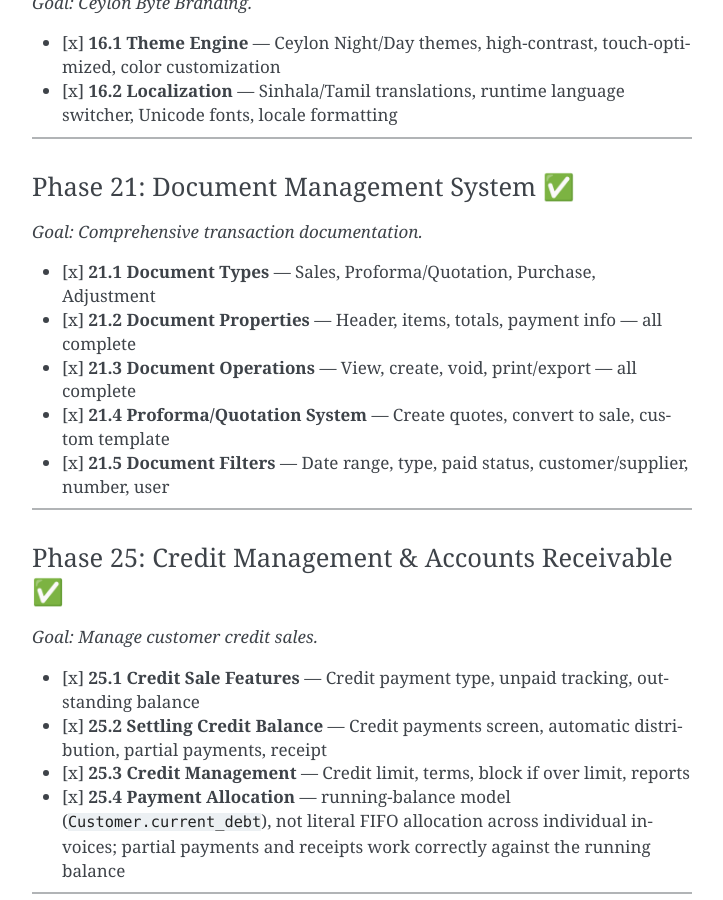
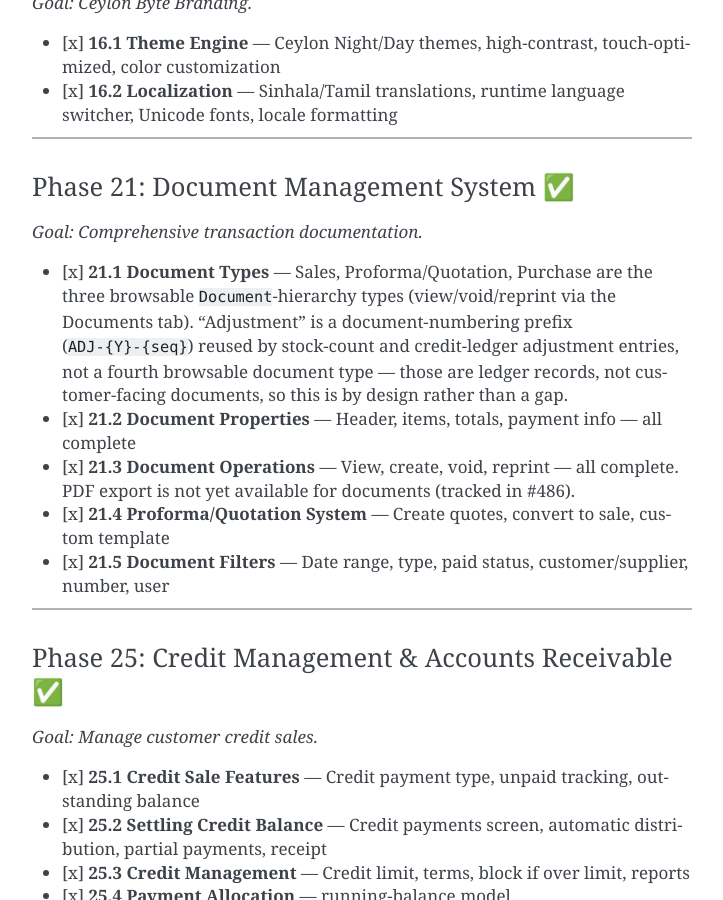
Before and after one commit to HMAHD/CB-POS, a Sphinx documentation site: the page built from docs/Roadmap.md, in a window 1280 px wide and 900 px high, scrolled down 11787 px. Shown: the whole window, without its empty margins (388-1111 px from the left). Built offline with Sphinx 7.4.7, drawn with Linux system fonts in a browser that asks for light colours; pages that are not in the unit, such as notebooks, are missing from menus.

Commit message:
docs: correct Roadmap 21.1/21.3 document claims (found during audit #469)
- Adjustment is a numbering prefix reused by ledger entries, not a
  fourth browsable Document type alongside Sale/Purchase/Proforma
- Print/export narrowed to what exists: reprint is wired, PDF export
  is not (already tracked in #486)

```diff
--- a/docs/Roadmap.md
+++ b/docs/Roadmap.md
@@ -427,9 +427,14 @@
 ### Phase 21: Document Management System ✅
 *Goal: Comprehensive transaction documentation.*
 
-- [x] **21.1 Document Types** — Sales, Proforma/Quotation, Purchase, Adjustment
+- [x] **21.1 Document Types** — Sales, Proforma/Quotation, Purchase are the three browsable
+  `Document`-hierarchy types (view/void/reprint via the Documents tab). "Adjustment" is a
+  document-numbering prefix (`ADJ-{Y}-{seq}`) reused by stock-count and credit-ledger
+  adjustment entries, not a fourth browsable document type — those are ledger records, not
+  customer-facing documents, so this is by design rather than a gap.
 - [x] **21.2 Document Properties** — Header, items, totals, payment info — all complete
-- [x] **21.3 Document Operations** — View, create, void, print/export — all complete
+- [x] **21.3 Document Operations** — View, create, void, reprint — all complete. PDF export is
+  not yet available for documents (tracked in #486).
 - [x] **21.4 Proforma/Quotation System** — Create quotes, convert to sale, custom template
 - [x] **21.5 Document Filters** — Date range, type, paid status, customer/supplier, number, user
 
```
